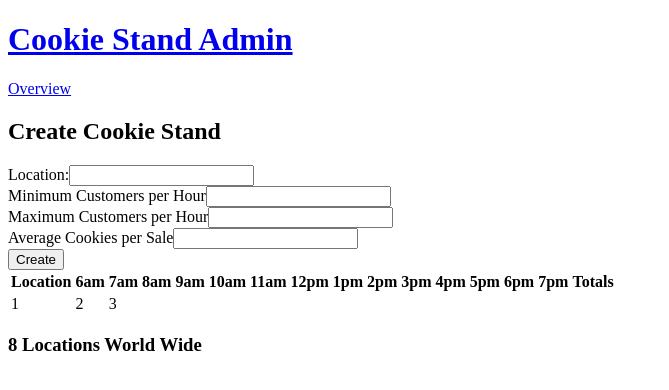
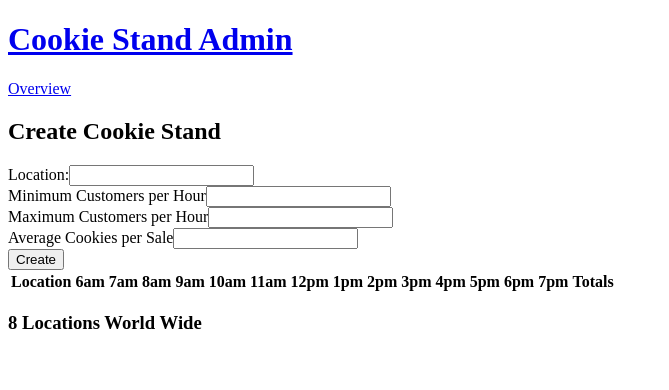
Before and after one commit to danieldills/cookie-stand-admin, a Next.js app: page / in a window 1280 px wide. Shown: the top 390 px of the page, without its empty margins (0-669 px from the left). Built offline with nearby package versions, Linux system fonts and the light colour scheme.

Commit message:
hourly sale / location data is rendering to table

```diff
--- a/components/Main.js
+++ b/components/Main.js
@@ -63,7 +63,7 @@ function Main() {
   return (
     <div>
       <LocationForm updateReport={updateReport} />
-      <ReportTable hours={hours} />
+      <ReportTable hours={hours} reports={reports} />
     </div>
   );
 }
--- a/components/ReportTable.js
+++ b/components/ReportTable.js
@@ -28,11 +28,16 @@ function ReportTable(props) {
         </tr>
       </thead>
       <tbody>
-        <tr>
-          <td>1</td>
-          <td>2</td>
-          <td>3</td>
-        </tr>
+        {props.reports.map((store) => {
+          return (
+            <tr key={Math.random()}>
+              <td>{store.location}</td>
+              {store.hourly_sale.map((sale) => {
+                return <td>{sale}</td>;
+              })}
+            </tr>
+          );
+        })}
       </tbody>
     </table>
   );
```
